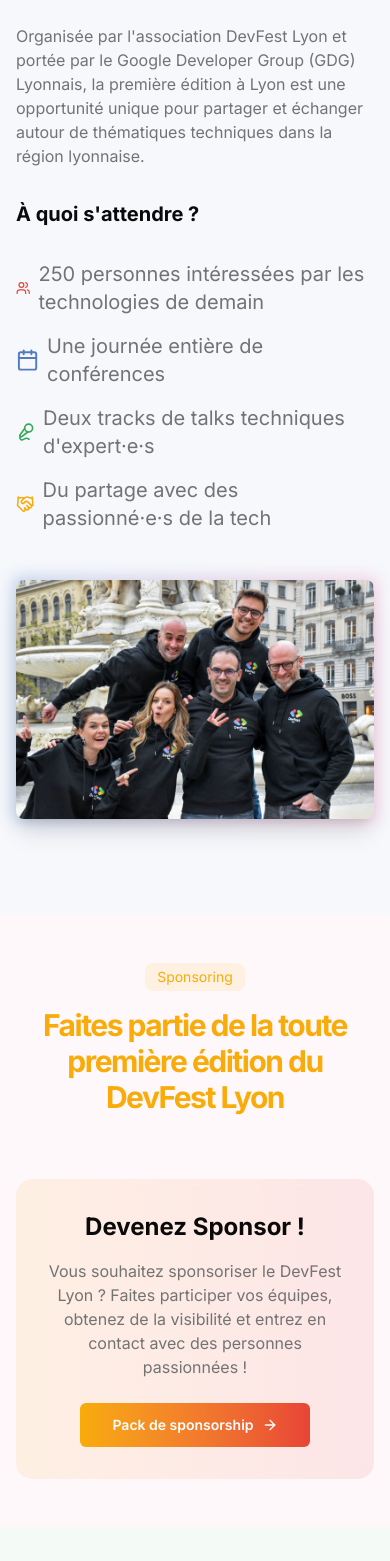
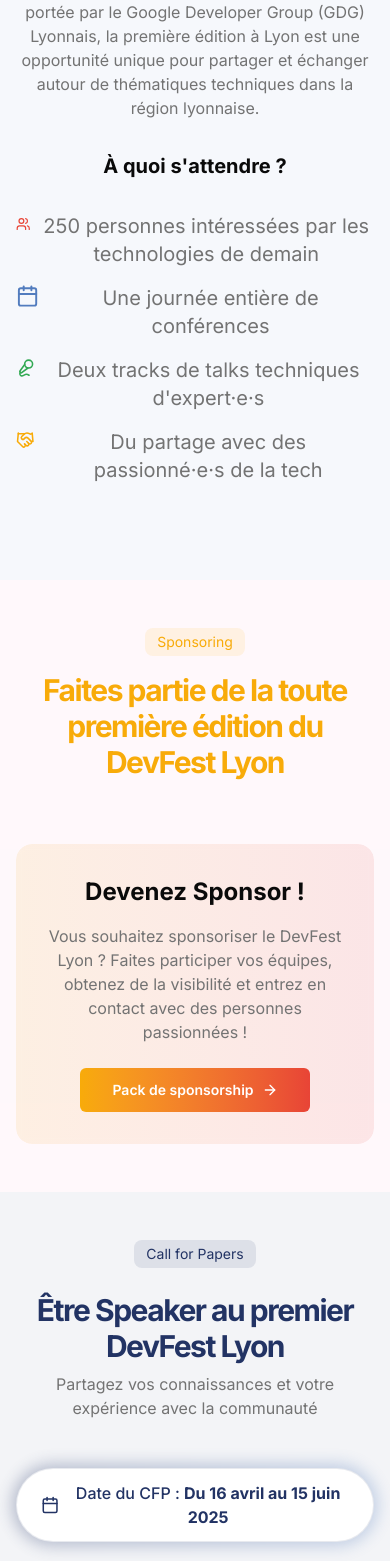
Before and after one commit to mickaelalvs/devfest-lyon-website, a Next.js app: page / in a window 390 px wide. Shown: the part 2200-3761 px from the top of the page. Built offline with nearby package versions, Linux system fonts and the light colour scheme.

Commit message:
Update sections

```diff
--- a/app/page.tsx
+++ b/app/page.tsx
@@ -7,6 +7,8 @@
 import {Sponsoring} from "@/components/sponsoring";
 import {Footer} from "@/components/footer";
 import {Header} from "@/components/header";
+import {Register} from "@/components/register";
+import {CallForPaper} from "@/components/callForPaper";
 
 export default function Home() {
     return (
@@ -16,7 +18,9 @@
             <FirstEdition />
             <About />
             <Sponsoring />
+            <CallForPaper />
             <Team />
+            <Register />
             <Footer />
         </main>
     );
--- a/components/about.tsx
+++ b/components/about.tsx
@@ -1,12 +1,10 @@
 import {motion} from "framer-motion";
-import Image from "next/image";
 import {Calendar, Handshake, Mic2, Users} from "lucide-react";
-import Team from "@/assets/images/team/team.jpeg";
 
 export const About = () => (
     <section id="about" className="w-full py-12 md:py-24 lg:py-32 bg-primary/5">
         <div className="container px-4 md:px-6">
-            <div className="mx-auto grid max-w-10xl items-center gap-12 py-12 lg:grid-cols-2 lg:gap-12">
+            <div className="flex flex-col items-center justify-center space-y-4 text-center mb-12">
                 <motion.div
                     initial={{opacity: 0, x: -50}}
                     whileInView={{opacity: 1, x: 0}}
@@ -28,44 +26,25 @@
                     <div className="space-y-4 pt-4">
                         <h3 className="text-xl font-bold text-foreground pb-4">À quoi s'attendre ?</h3>
                         <ul className="ml-0 sm:ml-6 space-y-4 text-muted-foreground text-xl">
-                            <li className="flex items-center gap-2">
+                            <li className="flex justify-center align-middle gap-2">
                                 <Users className="h-6 w-6 text-red"/>
                                 <span>250 personnes intéressées par les technologies de demain</span>
                             </li>
-                            <li className="flex items-center gap-2">
+                            <li className="flex justify-center align-middle gap-2">
                                 <Calendar className="h-6 w-6 text-primary"/>
                                 <span>Une journée entière de conférences</span>
                             </li>
-                            <li className="flex items-center gap-2">
+                            <li className="flex justify-center align-middle gap-2">
                                 <Mic2 className="h-6 w-6 text-green"/>
                                 <span>Deux tracks de talks techniques d'expert·e·s</span>
                             </li>
-                            <li className="flex items-center gap-2">
+                            <li className="flex justify-center align-middle gap-2">
                                 <Handshake className="h-6 w-6 text-yellow"/>
                                 <span>Du partage avec des passionné·e·s de la tech</span>
                             </li>
                         </ul>
                     </div>
                 </motion.div>
-                <motion.div
-                    initial={{opacity: 0, x: 50}}
-                    whileInView={{opacity: 1, x: 0}}
-                    viewport={{once: true}}
-                    transition={{duration: 0.5}}
-                    className="flex items-center justify-center"
-                >
-                    <div className="relative">
-                        <div
-                            className="absolute -inset-1 bg-linear-to-r from-primary to-pink rounded-lg blur-sm opacity-30"></div>
-                        <Image
-                            src={Team}
-                            alt="DevFest Lyon Event"
-                            width={600}
-                            height={400}
-                            className="relative rounded-lg object-cover shadow-xl"
-                        />
-                    </div>
-                </motion.div>
             </div>
         </div>
     </section>
--- a/components/callForPaper.tsx
+++ b/components/callForPaper.tsx
@@ -4,7 +4,7 @@
 import {Calendar, Clock, Mic, Send, Star} from "lucide-react";
 
 export const CallForPaper = () => (
-    <section id="speakers" className="w-full py-12 md:py-24 lg:py-32 bg-navy/5">
+    <section id="call-for-papers" className="w-full py-12 md:py-24 lg:py-32 bg-navy/5">
         <div className="container px-4 md:px-6">
             <motion.div
                 initial={{opacity: 0, y: 20}}
@@ -38,7 +38,8 @@
                     <div
                         className="relative bg-background rounded-full px-6 py-3 border border-navy/10 inline-flex items-center gap-2">
                         <Calendar className="h-5 w-5 text-navy"/>
-                        <span className="font-medium text-navy">Date limite du CFP : 25 juin 2025</span>
+                        <span
+                            className="font-medium text-navy">Date du CFP : <strong>Du 16 avril au 15 juin 2025</strong></span>
                     </div>
                 </div>
             </motion.div>
@@ -58,8 +59,8 @@
                             <h3 className="text-2xl font-bold mb-4 text-navy">Soumettre votre proposition</h3>
                             <p className="text-muted-foreground mb-6">
                                 Nous recherchons des conférenciers pour partager leurs idées sur le développement web,
-                                mobile, cloud, AI/ML, DevOps, et et bien plus encore. Notre CFP est maintenant ouvert
-                                jusqu'au 25 juin 2025.
+                                mobile, cloud, AI/ML, DevOps, et et bien plus encore. Notre CFP sera bientôt ouvert, et
+                                cela jusqu'au 15 juin 2025.
                             </p>
 
                             <div className="space-y-4">
@@ -82,8 +83,7 @@
                                     <div>
                                         <h4 className="font-medium">Avantages pour les conférenciers</h4>
                                         <p className="text-sm text-muted-foreground">
-                                            Billet gratuit pour la conférence, dîner des conférenciers et assistance
-                                            éventuelle pour les déplacements.
+                                            Billet gratuit pour la conférence
                                         </p>
                                     </div>
                                 </div>
@@ -96,7 +96,7 @@
                                         <h4 className="font-medium">Processus de sélection</h4>
                                         <p className="text-sm text-muted-foreground">
                                             Toutes les candidatures sont examinées par notre comité et les notifications
-                                            sont envoyées au plus tard le 31 juillet, 2025
+                                            sont envoyées le 3 juillet, 2025
                                         </p>
                                     </div>
                                 </div>
@@ -104,8 +104,8 @@
 
                             <div className="mt-8">
                                 <Button size="lg" className="bg-navy hover:bg-navy/90 text-white group" asChild>
-                                    <Link href="#cfp-form">
-                                        Submit Your Talk
+                                    <Link href="https://conference-hall.io/devfest-lyon-2025">
+                                        Soumettre ma proposition
                                         <Send className="ml-2 h-4 w-4 transition-transform group-hover:translate-x-1"/>
                                     </Link>
                                 </Button>
@@ -126,7 +126,7 @@
                         {[
                             "📏 Frontend",
                             "🗃️ Backend",
-                            "🔧 Cloud, Infra & DevSecOps",
+                            "🔧 Cloud, Infra & DevOps",
                             "📊 Data & AI",
                             "📝 Software Architecture"
                         ].map((topic, i) => (
--- a/components/footer.tsx
+++ b/components/footer.tsx
@@ -47,8 +47,20 @@
                             </Link>
                         </li>
                         <li>
+                            <Link href="#sponsoring"
+                                  className="text-muted-foreground hover:text-navy transition-colors">
+                                Call for Papers
+                            </Link>
+                        </li>
+                        <li>
                             <Link href="#team" className="text-muted-foreground hover:text-red transition-colors">
                                 L'équipe organisatrice
+                            </Link>
+                        </li>
+                        <li>
+                            <Link href="#sponsoring"
+                                  className="text-muted-foreground hover:text-pink transition-colors">
+                                Billetterie
                             </Link>
                         </li>
                     </ul>
--- a/components/header.tsx
+++ b/components/header.tsx
@@ -5,7 +5,7 @@
 
 export const Header = () => (
     <header
-        className="hidden min-[1200px]:block sticky top-0 z-40 w-full border-b bg-background/95 backdrop-blur supports-[backdrop-filter]:bg-background/60">
+        className="hidden min-[1400px]:block sticky top-0 z-40 w-full border-b bg-background/95 backdrop-blur supports-[backdrop-filter]:bg-background/60">
         <div className="container flex h-16 items-center justify-center space-x-4">
             <div className="flex gap-6 md:gap-10 items-center">
                 <Link href="/" className="flex items-center space-x-2">
@@ -31,9 +31,17 @@
                           className="text-s text-center font-medium transition-colors hover:text-green hover:bg-green/5 px-8 py-3 rounded-lg">
                         Sponsoring
                     </Link>
+                    <Link href="#call-for-papers"
+                          className="text-s text-center font-medium transition-colors hover:text-navy hover:bg-green/5 px-8 py-3 rounded-lg">
+                        CFP
+                    </Link>
                     <Link href="#team"
                           className="text-s text-center font-medium transition-colors hover:text-yellow hover:bg-yellow/5 px-8 py-3 rounded-lg">
                         Équipe
+                    </Link>
+                    <Link href="#billeterie"
+                          className="text-s text-center font-medium transition-colors hover:text-pink hover:bg-yellow/5 px-8 py-3 rounded-lg">
+                        Billeterie
                     </Link>
                     <Link href="code-of-conduct"
                           className="text-s text-center font-medium transition-colors hover:text-pink hover:bg-pink/5 px-8 py-3 rounded-lg">
--- a/components/team.tsx
+++ b/components/team.tsx
@@ -4,7 +4,6 @@
 import Mickael from "@/assets/images/team/mickael-alves.jpeg";
 import Olivier from "@/assets/images/team/olivier-perez.jpeg";
 import Anthony from "@/assets/images/team/anthony-donnet.jpeg";
-import Pascaline from "@/assets/images/team/pascaline-larose.jpeg";
 import Michael from "@/assets/images/team/michael-da-silva.jpeg";
 import Margaux from "@/assets/images/team/margaux-pirat.jpeg";
 
@@ -29,16 +28,10 @@
             color: "#F8AB09"
         },
         {
-            name: "Pascaline Larose",
-            role: "Vice-Trésorière",
-            image: Pascaline,
-            color: "#E84436"
-        },
-        {
             name: "Michaël Da Silva",
             role: "Secrétaire",
             image: Michael,
-            color: "#EE7CAD"
+            color: "#E84436"
         },
         {
             name: "Margaux Pirat",
```
Also changed, not shown: components/register.tsx (+8 -44 lines).
